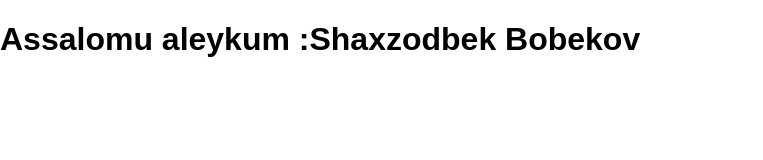
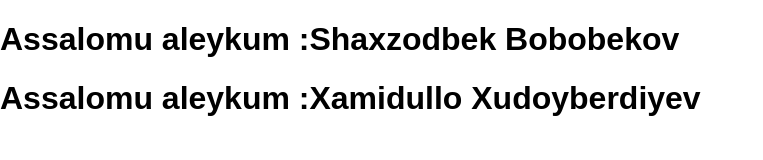
Before and after one commit to xam1dullo/GitHub, a plain HTML site: page index.html in a window 1280 px wide. Shown: the whole page, without its empty margins (0-763 px from the left). Drawn offline with Linux system fonts and the light colour scheme.

Commit message:
name friends

```diff
--- a/index.html
+++ b/index.html
@@ -9,7 +9,11 @@
 <body>
 
 <h1>
-	Assalomu aleykum :Shaxzodbek Bobekov
+	Assalomu aleykum :Shaxzodbek Bobobekov
+</h1>
+
+<h1>
+	Assalomu aleykum :Xamidullo Xudoyberdiyev
 </h1>
 <!-- Assasoi GP sahifasiga qo'shimcha sahifalar qo'shish -->
 <!-- Jamoaviy ishlash fork Pull request -->
```
